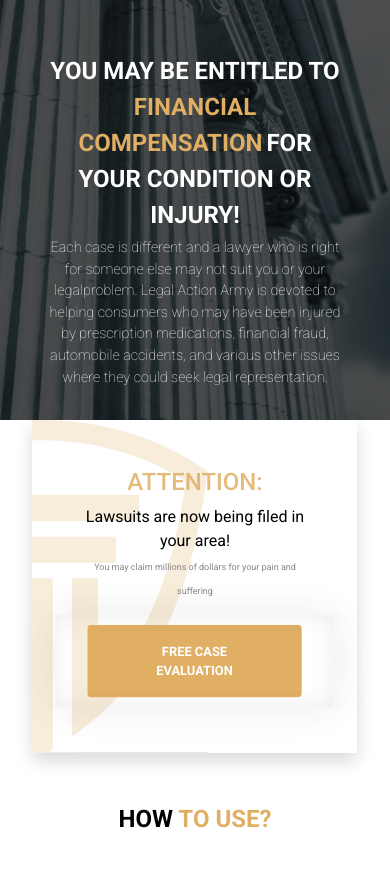
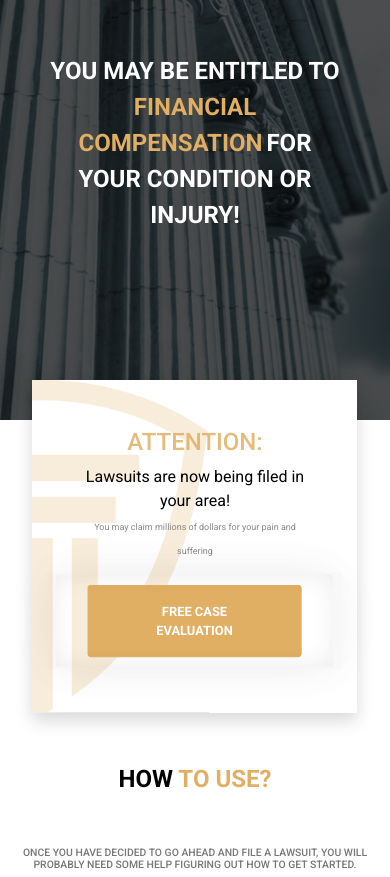
Before and after one commit to jorgeperaza2000/RevenueConnect, a plain HTML site: page legal_action_army/app/public/index.html in a window 390 px wide. Shown: the part 171-1048 px from the top of the page. Drawn offline with nearby package versions, Linux system fonts and the light colour scheme.

Commit message:
Mejorando vista mobile

```diff
--- a/legal_action_army/app/public/css/app.css
+++ b/legal_action_army/app/public/css/app.css
@@ -274,16 +274,13 @@ footer {
 
 /* X-Small devices (portrait phones, less than 576px) */
 @media (max-width: 575.98px) {
-
     #offer {
-        margin-top: 0px;
+        margin-top: 0;
     }
-
     #banner_img {
         background-position: -270px 0px;
         height: 70vh;
     }
-
 }
 
 /*X-Large devices (large desktops, less than 1400px)*/
@@ -309,7 +306,7 @@ footer {
 
 @media (max-width: 500px) {
     #offer {
-        margin-top: 0;
+        margin-top: -40px;
     }
 }
 
--- a/legal_action_army/app/public/index.html
+++ b/legal_action_army/app/public/index.html
@@ -36,7 +36,7 @@
                     </div>
                 </div>
                 <div class="row justify-content-center">
-                    <div class="col-md-8 col-sm-8 col-10 pt-1 text-center">
+                    <div class="col-md-8 col-sm-8 col-10 d-md-block d-none pt-1 text-center">
                         <p class="lead">
                             Each case is different and a lawyer who is right for someone else may not suit you or your legalproblem. Legal Action Army is devoted to helping consumers who may have been injured by prescription medications, financial fraud, automobile accidents, and various other issues where they could seek legal representation.
                         </p>
```
